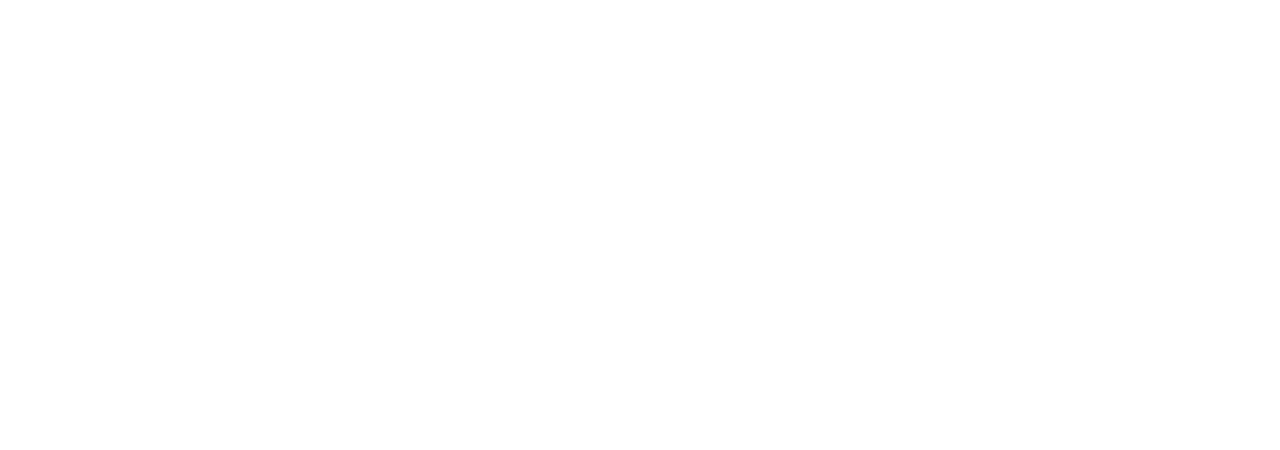
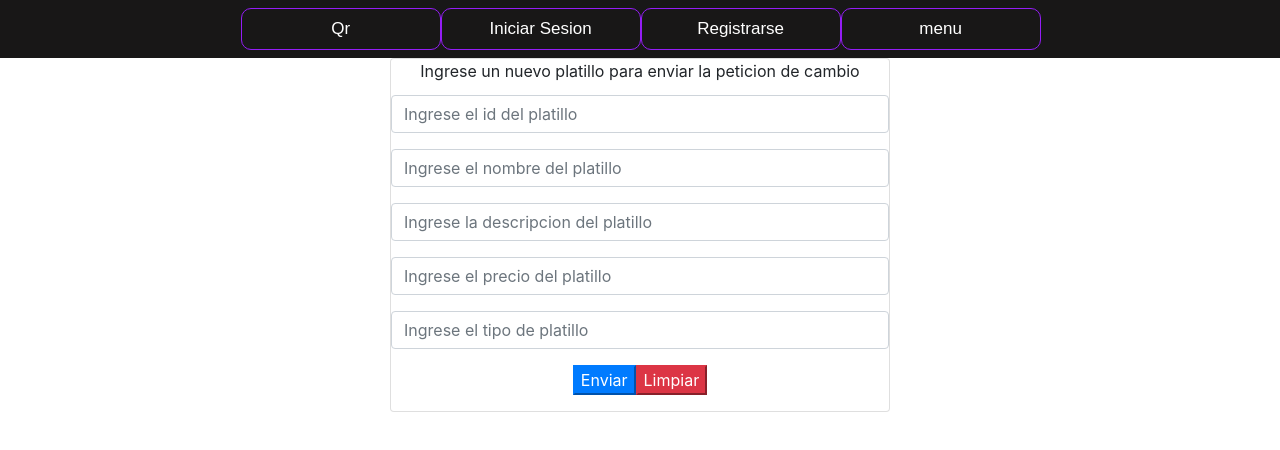
Before and after one commit to Maik-Giraldo/Frontend-ComApp, an Angular app: page /mandarMenu in a window 1280 px wide. Before the commit this address led to /. Shown: the top 450 px of the page. Built offline with nearby package versions, Linux system fonts and the light colour scheme.

Commit message:
se creo la peticion de envio al correo

```diff
--- a/src/app/app-routing.module.ts
+++ b/src/app/app-routing.module.ts
@@ -7,6 +7,7 @@
 import { AllGuard } from './guardias/all.guard';
 import { ListarMenuComponent } from './listar-menu/listar-menu.component';
 import { CrearMenuComponent } from './crear-menu/crear-menu.component';
+import { MandarMenuComponent } from './mandar-menu/mandar-menu.component';
 
 
 const routes: Routes = [
@@ -15,6 +16,7 @@
   {path: 'register', component: RegisterComponent},
   {path: 'menu', component: ListarMenuComponent},
   {path: 'crearMenu', component: CrearMenuComponent},
+  {path: 'mandarMenu', component: MandarMenuComponent},
 ];
 
 @NgModule({
--- a/src/app/app.module.ts
+++ b/src/app/app.module.ts
@@ -12,6 +12,7 @@
 import { RegisterComponent } from './register/register.component';
 import { ListarMenuComponent } from './listar-menu/listar-menu.component';
 import { CrearMenuComponent } from './crear-menu/crear-menu.component';
+import { MandarMenuComponent } from './mandar-menu/mandar-menu.component';
 
 @NgModule({
   declarations: [
@@ -21,7 +22,8 @@
     NavbarComponent,
     RegisterComponent,
     ListarMenuComponent,
-    CrearMenuComponent
+    CrearMenuComponent,
+    MandarMenuComponent
   ],
   imports: [
     BrowserModule,
--- /dev/null
+++ b/src/app/mandar-menu/mandar-menu.component.html
@@ -0,0 +1,39 @@
+<app-navbar></app-navbar>
+<head>
+    <meta charset='utf-8'>
+    <meta http-equiv='X-UA-Compatible' content='IE=edge'>
+    <title>Hello_Game</title>
+    <meta name='viewport' content='width=device-width, initial-scale=1'>
+</head>
+<body>
+<div class="div card" style="width: 500px; text-align:center; margin: auto;">
+  <div class="car-body">
+    <div class="card-title">
+      Ingrese un nuevo platillo para enviar la peticion de cambio
+    </div>
+    <div class="form-group">
+      <input type="text" [(ngModel)]="selectedMenu.id_platillo" class="form-control" placeholder="Ingrese el id del platillo"/>
+    </div>
+    <div class="form-group">
+      <input type="text" [(ngModel)]="selectedMenu.platillo" class="form-control" placeholder="Ingrese el nombre del platillo"/>
+    </div>
+    <div class="form-group">
+      <input type="text" [(ngModel)]="selectedMenu.descripcion" class="form-control" placeholder="Ingrese la descripcion del platillo"/>
+    </div>
+    <div class="form-group">
+      <input type="text" [(ngModel)]="selectedMenu.precio_unitario" class="form-control" placeholder="Ingrese el precio del platillo"/>
+    </div>
+    <div class="form-group">
+      <input type="text" [(ngModel)]="selectedMenu.tipo" class="form-control" placeholder="Ingrese el tipo de platillo"/>
+    </div>
+    <div class="form-group">
+      <button class="btn-primary" (click)="guardar()">
+        Enviar
+      </button>
+      <button class="btn-danger" (click)="nuevo()">
+        Limpiar
+      </button>
+    </div>
+  </div>
+</div>
+</body>
--- /dev/null
+++ b/src/app/mandar-menu/mandar-menu.component.ts
@@ -0,0 +1,47 @@
+import { Component, OnInit } from '@angular/core';
+import { MenuService } from '../services/menu.service';
+import { Menu } from '../models/menu';
+
+@Component({
+  selector: 'app-mandar-menu',
+  templateUrl: './mandar-menu.component.html',
+  styleUrls: ['./mandar-menu.component.css']
+})
+export class MandarMenuComponent implements OnInit {
+  menuArray: Menu[] = [];
+
+  constructor(private menuService: MenuService) {
+
+   }
+
+  ngOnInit(): void {
+  }
+
+  selectedMenu: Menu = new Menu();
+  seleccionar(menu:Menu){
+    this.selectedMenu = menu;
+
+  }
+
+  nuevo(){
+    this.selectedMenu = new Menu();
+  }
+
+  guardar(){
+    if (this.selectedMenu._identificacion == null){
+      this.menuService.mandarMenu(this.selectedMenu)
+      .subscribe(data=>{
+        if(data.transaccion){
+          this.menuService.getMenu()
+          .subscribe(data=>{
+            console.log(data)
+            this.menuArray = data.data;
+          },error => console.log(error));
+        }
+      })
+    }
+    else{
+      console.log("caso editar")
+    }
+  }
+}
--- a/src/app/services/menu.service.ts
+++ b/src/app/services/menu.service.ts
@@ -18,4 +18,7 @@
   crearMenu(menu:Object):Observable<any>{
     return this.http.post(`${environment.BASE_API}/menu/crearMenu`, menu);
   }
+  mandarMenu(menu:Object):Observable<any>{
+    return this.http.post(`${environment.BASE_API}/menu/mandarMenu`, menu);
+  }
 }
```
Also changed, not shown: src/app/mandar-menu/mandar-menu.component.css (added), 1 other file (tests, documents, lock files or other folders).
